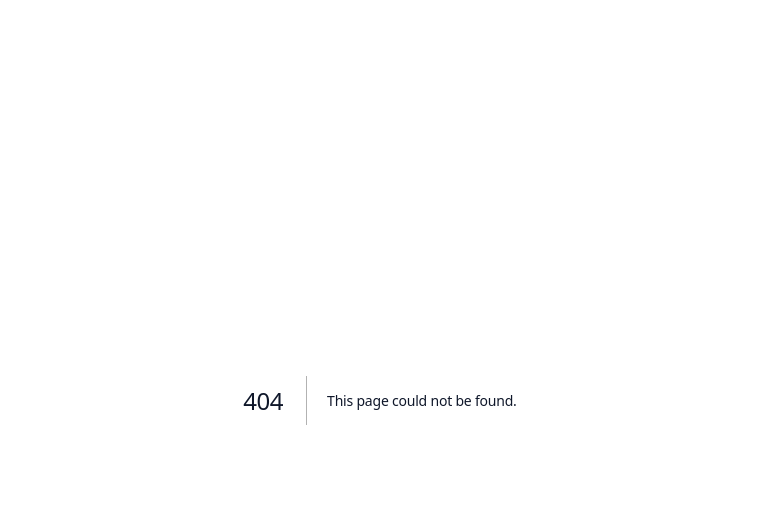
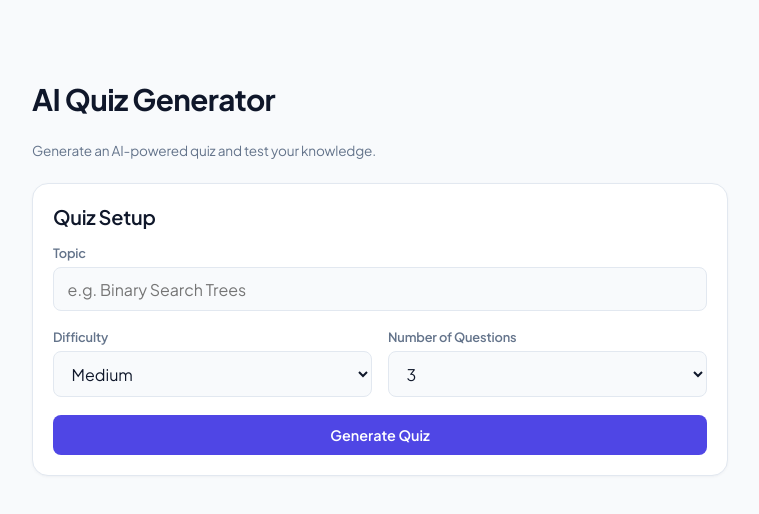
Before and after one commit to krishigoswami-lgtm/campusmate-ai, a Next.js app in the folder frontend/: page /quiz-generator in a window 1280 px wide. Before the commit this address had no page. Shown: the top 514 px of the page, without its empty margins (260-1019 px from the left). Built offline with nearby package versions, Linux system fonts and the light colour scheme.

Commit message:
Add AI Quiz Generator feature

```diff
--- /dev/null
+++ b/frontend/src/app/quiz-generator/page.tsx
@@ -0,0 +1,225 @@
+'use client'
+
+import { useState } from 'react'
+
+interface QuizQuestion {
+  question: string
+  options: string[]
+  correct_answer: string
+  explanation: string
+}
+
+interface QuizResponse {
+  questions: QuizQuestion[]
+}
+
+export default function QuizGeneratorPage() {
+  const [topic, setTopic] = useState('')
+  const [difficulty, setDifficulty] = useState('medium')
+  const [numQuestions, setNumQuestions] = useState(3)
+
+  const [questions, setQuestions] = useState<QuizQuestion[]>([])
+  const [currentQuestion, setCurrentQuestion] = useState(0)
+  const [selectedAnswer, setSelectedAnswer] = useState('')
+  const [score, setScore] = useState(0)
+  const [showResult, setShowResult] = useState(false)
+  const [started, setStarted] = useState(false)
+  const [loading, setLoading] = useState(false)
+  const [error, setError] = useState('')
+
+  const generateQuiz = async () => {
+    if (!topic.trim()) {
+      setError('Please enter a topic.')
+      return
+    }
+
+    setLoading(true)
+    setError('')
+
+    try {
+      const response = await fetch('http://127.0.0.1:8000/ai/generate-quiz', {
+        method: 'POST',
+        headers: { 'Content-Type': 'application/json' },
+        body: JSON.stringify({
+          topic,
+          difficulty,
+          num_questions: numQuestions,
+        }),
+      })
+
+      if (!response.ok) throw new Error('Failed to generate quiz.')
+
+      const data: QuizResponse = await response.json()
+
+      if (!data.questions || data.questions.length === 0) {
+        throw new Error('No questions were generated.')
+      }
+
+      setQuestions(data.questions)
+      setCurrentQuestion(0)
+      setSelectedAnswer('')
+      setScore(0)
+      setStarted(true)
+      setShowResult(false)
+    } catch (err) {
+      console.error(err)
+      setError('Unable to generate quiz. Make sure the backend server is running.')
+    } finally {
+      setLoading(false)
+    }
+  }
+
+  const selectAnswer = (answer: string) => {
+    if (selectedAnswer) return
+    setSelectedAnswer(answer)
+    if (answer === questions[currentQuestion].correct_answer) {
+      setScore((prev) => prev + 1)
+    }
+  }
+
+  const nextQuestion = () => {
+    if (currentQuestion < questions.length - 1) {
+      setCurrentQuestion((prev) => prev + 1)
+      setSelectedAnswer('')
+    } else {
+      setShowResult(true)
+    }
+  }
+
+  const restartQuiz = () => {
+    setQuestions([])
+    setCurrentQuestion(0)
+    setSelectedAnswer('')
+    setScore(0)
+    setShowResult(false)
+    setStarted(false)
+  }
+
+  const getOptionClass = (option: string) => {
+    if (!selectedAnswer) return 'option-card'
+    if (option === questions[currentQuestion].correct_answer) return 'option-card correct'
+    if (option === selectedAnswer) return 'option-card incorrect'
+    return 'option-card'
+  }
+
+  return (
+    <div className="container-wide">
+      {!started && !showResult && (
+        <>
+          <h1>AI Quiz Generator</h1>
+          <p className="card-meta" style={{ marginBottom: '1.5rem' }}>
+            Generate an AI-powered quiz and test your knowledge.
+          </p>
+
+          <div className="card" style={{ flexDirection: 'column', alignItems: 'stretch' }}>
+            <h2>Quiz Setup</h2>
+
+            <div className="field">
+              <label>Topic</label>
+              <input
+                className="input"
+                type="text"
+                placeholder="e.g. Binary Search Trees"
+                value={topic}
+                onChange={(e) => setTopic(e.target.value)}
+              />
+            </div>
+
+            <div style={{ display: 'grid', gridTemplateColumns: '1fr 1fr', gap: '1rem' }}>
+              <div className="field">
+                <label>Difficulty</label>
+                <select className="input" value={difficulty} onChange={(e) => setDifficulty(e.target.value)}>
+                  <option value="easy">Easy</option>
+                  <option value="medium">Medium</option>
+                  <option value="hard">Hard</option>
+                </select>
+              </div>
+
+              <div className="field">
+                <label>Number of Questions</label>
+                <select className="input" value={numQuestions} onChange={(e) => setNumQuestions(Number(e.target.value))}>
+                  <option value={3}>3</option>
+                  <option value={5}>5</option>
+                  <option value={10}>10</option>
+                </select>
+              </div>
+            </div>
+
+            {error && <p className="error-text">{error}</p>}
+
+            <button className="btn" style={{ width: 'auto' }} onClick={generateQuiz} disabled={loading}>
+              {loading ? 'Generating Quiz...' : 'Generate Quiz'}
+            </button>
+          </div>
+        </>
+      )}
+
+      {started && !showResult && questions.length > 0 && (
+        <>
+          <h1>Quiz</h1>
+          <p className="card-meta" style={{ marginBottom: '0.5rem' }}>
+            Question {currentQuestion + 1} of {questions.length}
+          </p>
+
+          <div className="progress-track" style={{ marginBottom: '1.5rem' }}>
+            <div
+              className="progress-fill"
+              style={{ width: `${((currentQuestion + 1) / questions.length) * 100}%` }}
+            />
+          </div>
+
+          <div className="card" style={{ flexDirection: 'column', alignItems: 'stretch' }}>
+            <h2>{questions[currentQuestion].question}</h2>
+
+            <div>
+              {questions[currentQuestion].options.map((option, index) => (
+                <div key={index} className={getOptionClass(option)} onClick={() => selectAnswer(option)}>
+                  {option}
+                </div>
+              ))}
+            </div>
+
+            {selectedAnswer && (
+              <div style={{ marginTop: '1.25rem' }}>
+                <p className="card-meta">
+                  <strong>Explanation:</strong> {questions[currentQuestion].explanation}
+                </p>
+                <button className="btn" style={{ width: 'auto', marginTop: '0.75rem' }} onClick={nextQuestion}>
+                  {currentQuestion < questions.length - 1 ? 'Next Question' : 'View Results'}
+                </button>
+              </div>
+            )}
+          </div>
+        </>
+      )}
+
+      {showResult && (
+        <>
+          <h1>Quiz Results</h1>
+
+          <div className="card" style={{ flexDirection: 'column', alignItems: 'stretch', marginBottom: '1.5rem' }}>
+            <h2>Your Score</h2>
+            <p style={{ fontSize: '2rem', fontWeight: 'bold', color: 'var(--color-primary)' }}>
+              {score} / {questions.length}
+            </p>
+            <p className="card-meta">
+              You answered {score} out of {questions.length} questions correctly.
+            </p>
+            <button className="btn" style={{ width: 'auto', marginTop: '0.75rem' }} onClick={restartQuiz}>
+              Create New Quiz
+            </button>
+          </div>
+
+          <h2>Review</h2>
+          {questions.map((question, index) => (
+            <div key={index} className="card" style={{ flexDirection: 'column', alignItems: 'stretch' }}>
+              <div className="card-title">{index + 1}. {question.question}</div>
+              <div className="card-meta">Correct answer: {question.correct_answer}</div>
+              <div className="card-meta">{question.explanation}</div>
+            </div>
+          ))}
+        </>
+      )}
+    </div>
+  )
+}
```
Also changed, not shown: 1 other file (tests, documents, lock files or other folders).
